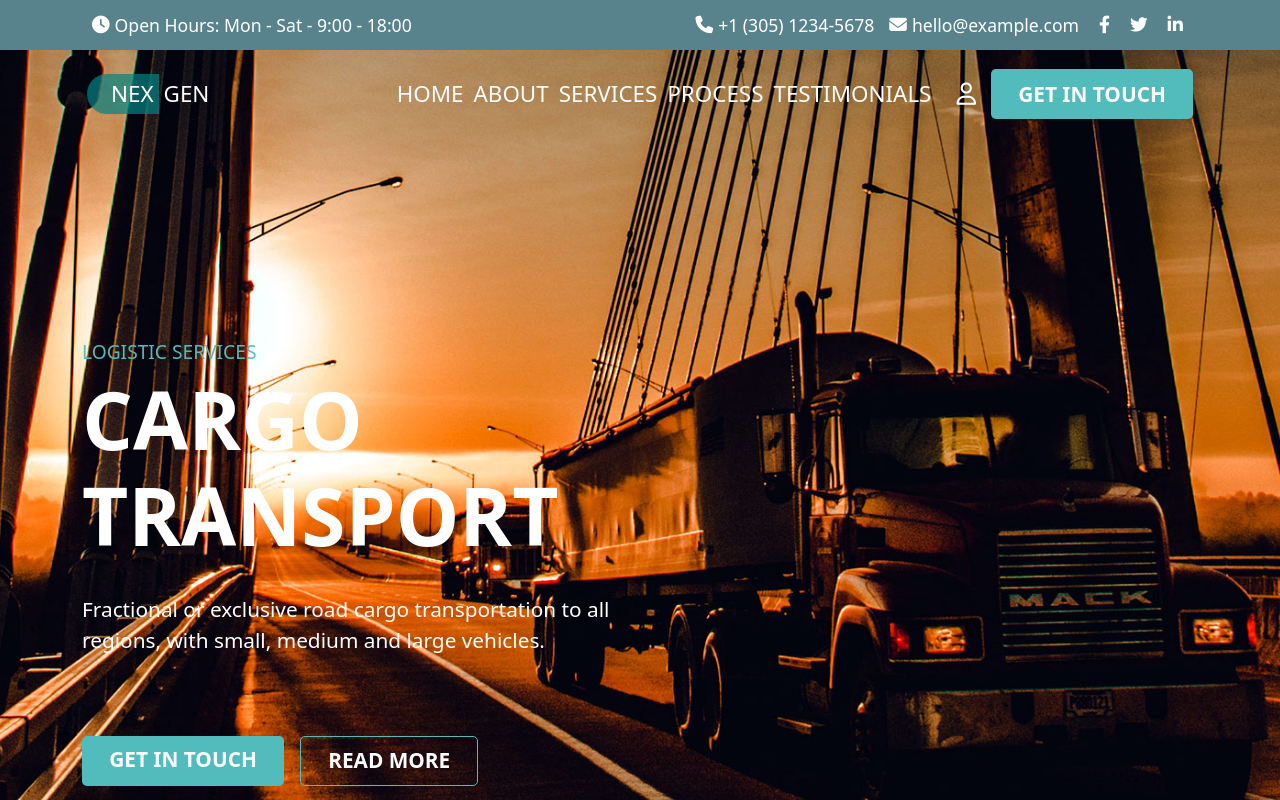
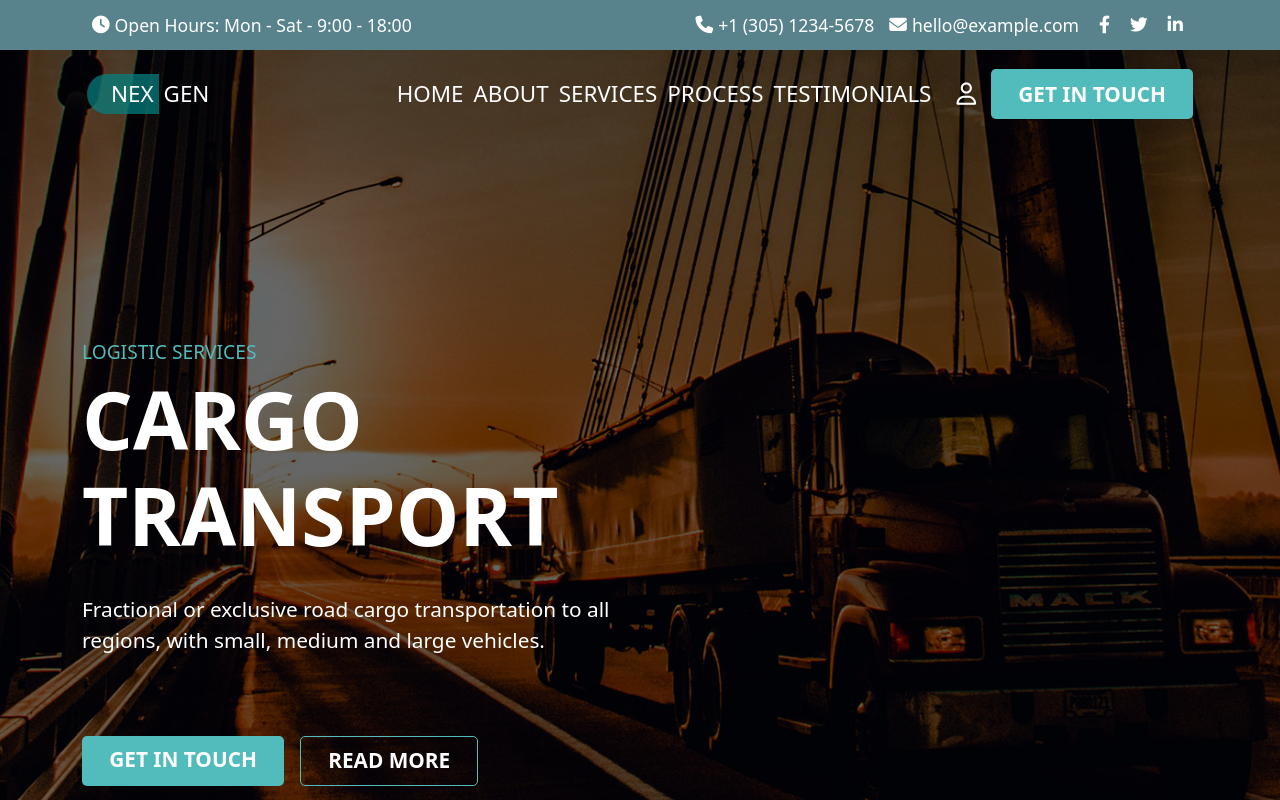
Before and after one commit to MatteoGenovese/proj-html-vuejs, a Vue app: page / in a window 1280 px wide. Shown: the top 800 px of the page. Built offline with nearby package versions, Linux system fonts and the light colour scheme.

Commit message:
style: added the filter on home page

```diff
--- a/src/components/Main.vue
+++ b/src/components/Main.vue
@@ -2,6 +2,7 @@
   <main>
     <!-- Home -->
     <section :id="pages[0].title" class="d-flex flex-column">
+    <div class="back-image"></div>
       <div class="nav-bar d-flex">
         <div class="container">
           <div class="logo">
@@ -321,18 +322,27 @@ export default {
 
 
 #home {
-  background-image: url(../assets/bg-9.jpg);
-  background-position: center;
-  background-size: cover;
-  background-repeat: no-repeat;
+
 }
 
 main section {
   min-height: 980px;
 }
 
-section#home {
+section#home,
+.back-image {
   min-height: 976px;
+}
+.back-image{
+  position: absolute;
+  background-image: url(../assets/bg-9.jpg);
+  filter: brightness(0.4);
+  background-position: center;
+  background-size: cover;
+  background-repeat: no-repeat;
+  top:50px;
+  width: 100%;
+  z-index: -1;
 }
 
 section#about {
@@ -350,7 +360,7 @@ section#process {
 section#numbers {
   min-height: 660px;
   background-image: url(../assets/bg-10.jpg);
-    background-position: center;
+  background-position: center;
   background-size: cover;
   background-repeat: no-repeat;
 }
```
